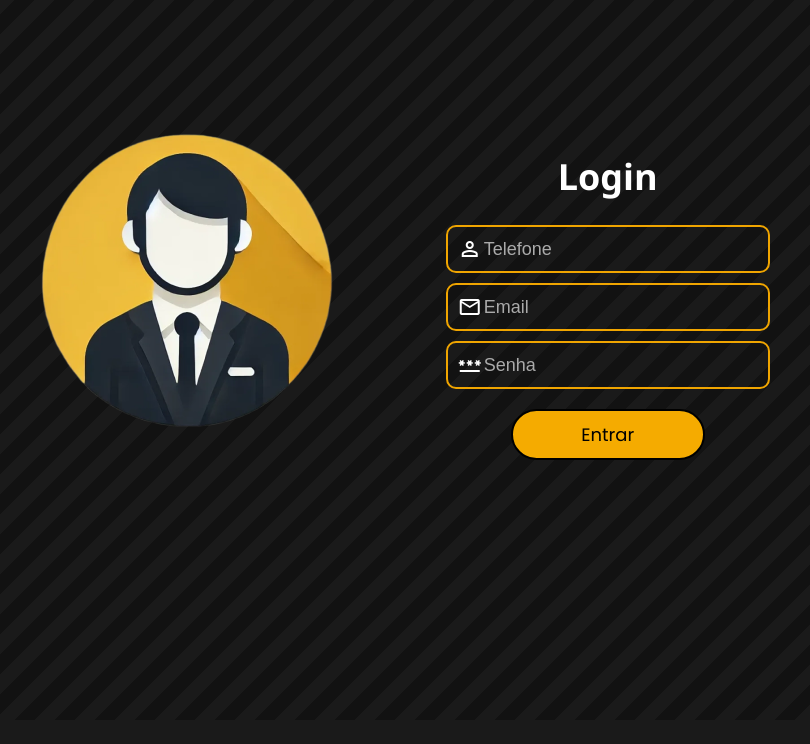
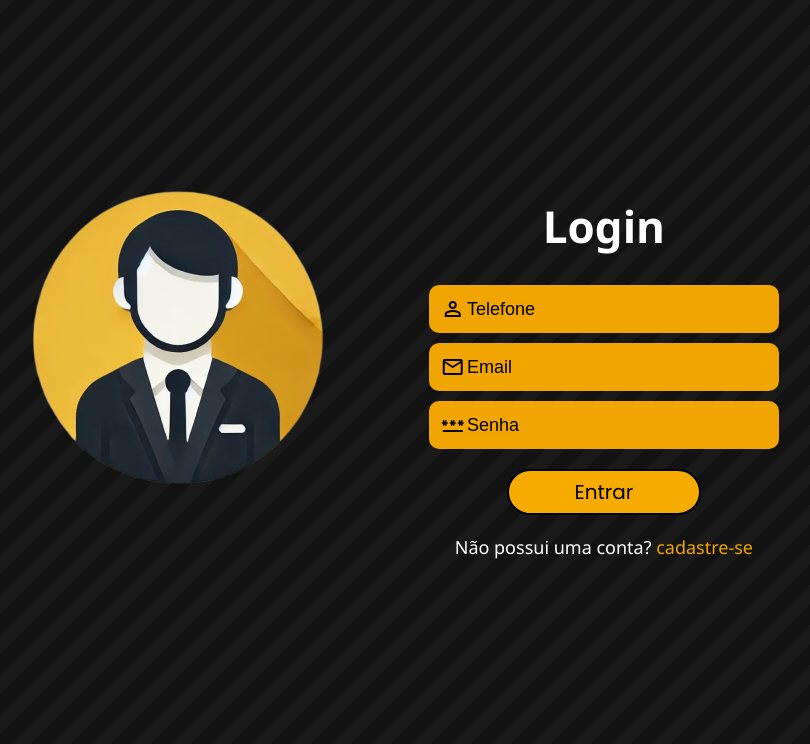
Before and after one commit to Guilherme-Augusto06/NestGuard-2.0, a Django app: page /login in a window 1280 px wide. Shown: the part 80-824 px from the top of the page, without its empty margins (237-1047 px from the left). Before the commit the page ends 540 px from the top, so only its background shows below. Run offline with Django 5.2, Linux system fonts and the light colour scheme.

Commit message:
fix: correção na estilização do login

```diff
--- a/NestGuardProject/AppNestGuard/templates/login.html
+++ b/NestGuardProject/AppNestGuard/templates/login.html
@@ -10,26 +10,28 @@
     <div class="containerInputsLoginNest">
         <h1>Login</h1>
         <div class="input-containerLoginNest">
-            <span class="material-symbols-outlined" style="color: white;">
+            <span class="material-symbols-outlined icon-input">
                 person
-                </span>
-            <input type="text" placeholder="Telefone"  />
+            </span>
+            <input type="text" placeholder="Telefone" />
         </div>
         <div class="input-containerLoginNest">
-            <span class="material-symbols-outlined" style="color: white;">
+            <span class="material-symbols-outlined icon-input">
                 mail
-                </span>
-            <input type="text" placeholder="Email"  />
+            </span>
+            <input type="text" placeholder="Email" />
         </div>
         <div class="input-containerLoginNest">
-            <span class="material-symbols-outlined" style="color: white;">
+            <span class="material-symbols-outlined icon-input">
                 password
-                </span>
+            </span>
             <input type="text" placeholder="Senha" />
         </div>
-        <a href="home" class="PrimaryButton-component-Login">
+        <a href="home" class="PrimaryButton-component-Login" style="font-size: 20px;">
             Entrar
         </a>
+        <p>Não possui uma conta? <a href="" style="text-decoration: none; color: #f0a500;">cadastre-se</a></p>
     </div>
 </div>
+
 {% endblock %}
--- a/NestGuardProject/static/css/login.css
+++ b/NestGuardProject/static/css/login.css
@@ -2,27 +2,61 @@
 .containerLoginNest{
     display: flex;
     justify-content: center;
-    padding: 10%;
+    padding: 13%;
     gap: 10%;  /* Distância entre imagem e campos de input */
 
+
+}
+
+.containerInputsLoginNest p{
+    color: white;
+    font-size: 18px;
+    font-family: 'Segoe UI', Tahoma, Geneva, Verdana, sans-serif;
+    text-align: center;
+}
+.containerInputsLoginNest{
+    width: 350px;
 }
 .containerInputsLoginNest h1{
     color: white;
-    font-size: 36px;
-
+    font-size: 44px;
+    align-items: center;
     font-family: 'Segoe UI', Tahoma, Geneva, Verdana, sans-serif;
     text-align: center;
 }
 .input-containerLoginNest {
     display: flex;
     align-items: center;
-
+    background-color: #f0a500;
     border: 2px solid #f0a500;
     border-radius: 10px;
     padding: 10px;
-    width: 300px;
     margin: 10px 0;
-  }
+    transition: background-color 0.3s, color 0.3s;  /* Transição suave */
+}
+
+.input-containerLoginNest:hover {
+    background-color: transparent;  /* Remove a cor de fundo no hover */
+    border-color: #f0a500;  /* Mantém a borda */
+}
+
+
+
+.input-containerLoginNest:hover {
+    background-color: transparent;
+    border-color: #f0a500;
+}
+
+.icon-input {
+    color: black;
+    font-size: 24px;
+    transition: color 0.3s;  /* Transição suave da cor */
+}
+
+.input-containerLoginNest:hover .icon-input {
+    color: white;  /* Ícone fica preto no hover */
+}
+
 
   .input-containerLoginNest img {
     width: 24px;
@@ -40,17 +74,20 @@
   }
 
   .input-containerLoginNest input::placeholder {
-    color: #aaa;
+    color: black;
   }
 
-  .input-containerLoginNest input:focus::placeholder {
-    color: transparent;
-  }
+    .input-containerLoginNest input:hover::placeholder {
+        color: white;
+    }
+.img-containerLoginNest{
+    margin-top: 2%;
+}
 
   .PrimaryButton-component-Login {
     background-color: #F5AB00;
     border: 2px solid black;
-    padding: 10px 20px;
+    padding: 6px 20px;
     border-radius: 100px;
     color: black;
     text-decoration: none;
@@ -67,3 +104,25 @@
     background-color: #000000;
     color: #F5AB00;
 }
+
+@media (max-width: 768px) {
+    .img-containerLoginNest {
+        display: none; /* Esconde a imagem em telas pequenas */
+    }
+
+    .containerLoginNest {
+        padding: 10%; /* Ajusta o padding para evitar excesso de espaço */
+    }
+
+    .containerInputsLoginNest {
+
+
+        width: 100%; /* Inputs ocupam quase toda a tela */
+        max-width: none; /* Remove o limite máximo de largura */
+    }
+
+    .PrimaryButton-component-Login {
+        width: 100%; /* O botão ocupa toda a largura em telas menores */
+        max-width: 150px; /* Define um limite de largura */
+    }
+}
```
